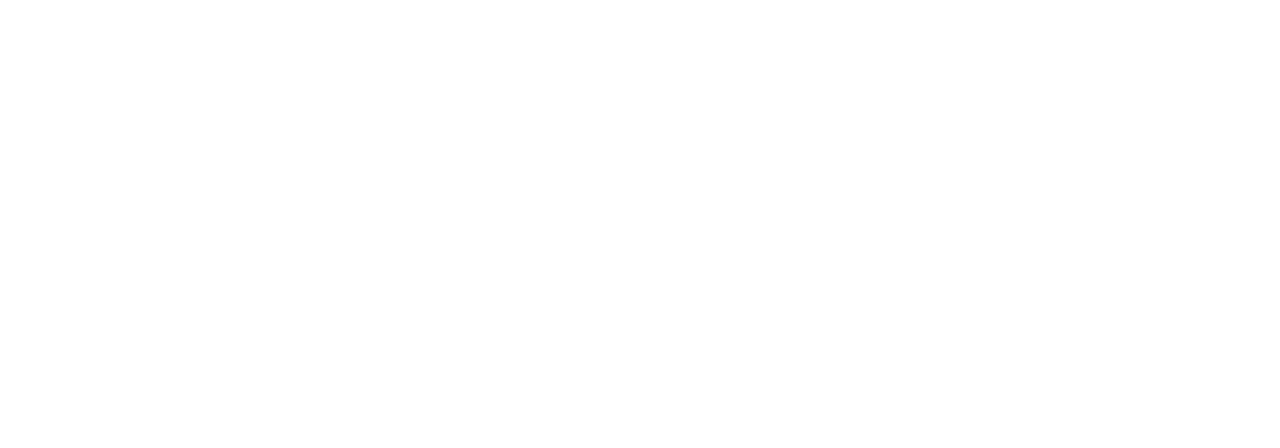
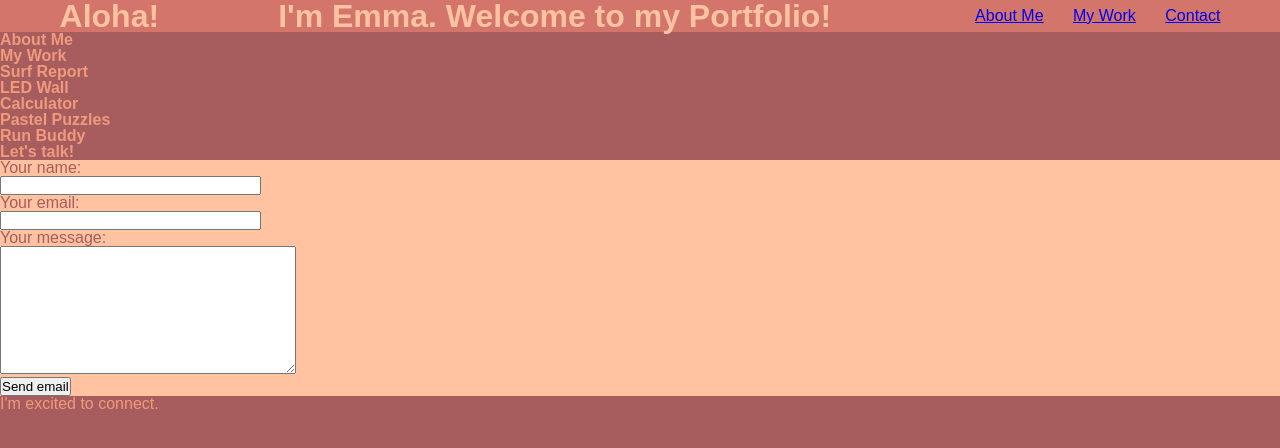
Before and after one commit to ehmahdee/portfolio, a plain HTML site: page index.html in a window 1280 px wide. Drawn offline with Linux system fonts and the light colour scheme.

Commit message:
added color theme, added links to page sections.

```diff
--- a/assets/css/style.css
+++ b/assets/css/style.css
@@ -0,0 +1,90 @@
+:root {
+--eggshell: #EFEAD8;
+--sage: #5F7161;
+--smoke: #D0C9C0;
+--pine: #6D8B74;
+--terracotta: #A75D5D;
+--clay: #D3756B;
+--tangerine: #F0997D;
+--paleyellow: #FFC3A1;
+}
+
+* {
+    font-family: Arial, Helvetica, sans-serif;
+    margin: auto;
+}
+
+body {
+    background-color: var(--terracotta);
+    color: var(--tangerine);
+}
+
+header {
+    background-color: var(--clay);
+    color: var(--paleyellow);
+    display: flex;
+  justify-content: center;
+}
+
+header nav ul {
+    list-style-type: none;
+}
+
+header nav ul li {
+    display: inline-block;
+    margin-left: 25px;
+    color: var(--paleyellow);
+}
+
+h1 {
+justify-self: center;
+}
+
+main {
+    display: flex
+    justify-content: flex-end;
+}
+
+section {
+
+}
+
+form {
+    background-color: var(--paleyellow);
+    color: var(--terracotta);
+}
+
+.aloha{}
+
+.card {}
+
+@media screen and (max-width: 992px) {
+    header, main {
+        flex-direction: column;
+    }
+
+    div {
+        flex-direction: column;
+    }
+
+}
+
+@media screen and (max-width: 768px) {
+    header, main {
+        flex-direction: column;
+    }
+
+    div {
+        flex-direction: column;
+    }
+}
+
+@media screen and (max-width: 480px) {
+    header, main {
+        flex-direction: column;
+    }
+
+    div {
+        flex-direction: column;
+    }
+}
--- a/index.html
+++ b/index.html
@@ -3,10 +3,97 @@
   <head>
     <meta charset="UTF-8" />
     <meta name="viewport" content="width=device-width, initial-scale=1.0" />
-    <title>CSS Snippet Cheatsheet</title>
+    <title>Emma Daily's Portfolio</title>
     <link rel="stylesheet" href="assets/css/reset.css" />
     <link rel="stylesheet" href="./assets/css/style.css" />
   </head>
 
-  <body></body>
+  <body>
+
+    <header>
+      <h1>Aloha!</h1>
+      <h1>I'm Emma. Welcome to my Portfolio!</h1>
+      <nav>
+        <ul>
+        <li><a href="#about-me">About Me</a></li>
+        <li><a href="#my-work">My Work</a></li>
+        <li><a href="#contact">Contact</a></li>
+        </ul>
+      </nav>
+    </header>
+
+    <main>
+
+      <section id="about-me">
+        <div>
+          <h2>About Me</h2>
+        </div>
+      </section>
+
+      <section id="my-work">
+        <div>
+          <h2>My Work</h2>
+            <h3>Surf Report</h3>
+            <h3>LED Wall</h3>
+            <h3>Calculator</h3>
+            <h3>Pastel Puzzles</h3>
+            <h3>Run Buddy</h3>
+        </div>
+      </section>
+
+      <section id="contact">
+        <h2>Let's talk!</h2>
+        <form
+          id="contact_form"
+          action="#"
+          method="POST"
+          enctype="multipart/form-data"
+        >
+          <div class="row">
+            <label class="required" for="name">Your name:</label><br />
+            <input
+              id="name"
+              class="input"
+              name="name"
+              type="text"
+              value=""
+              size="30"
+            /><br />
+            <span id="name_validation" class="error_message"></span>
+          </div>
+          <div class="row">
+            <label class="required" for="email">Your email:</label><br />
+            <input
+              id="email"
+              class="input"
+              name="email"
+              type="text"
+              value=""
+              size="30"
+            /><br />
+            <span id="email_validation" class="error_message"></span>
+          </div>
+          <div class="row">
+            <label class="required" for="message">Your message:</label><br />
+            <textarea
+              id="message"
+              class="input"
+              name="message"
+              rows="7"
+              cols="30"
+            ></textarea
+            ><br />
+            <span id="message_validation" class="error_message"></span>
+          </div>
+          <input id="submit_button" type="submit" value="Send email" />
+        </form>
+
+      </section>
+
+    </main>
+
+    <footer>I'm excited to connect.</footer>
+
+  </body>
+
 </html>
```
Also changed, not shown: assets/script.js (added).
